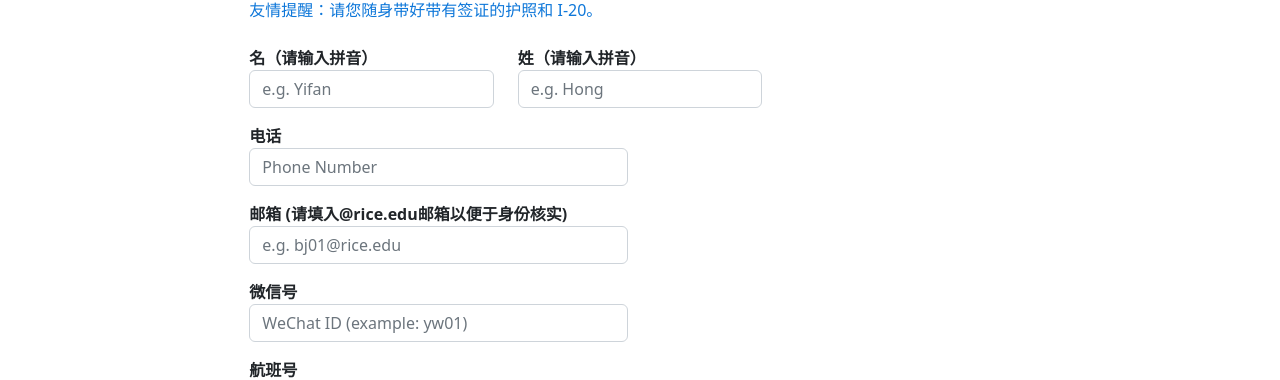
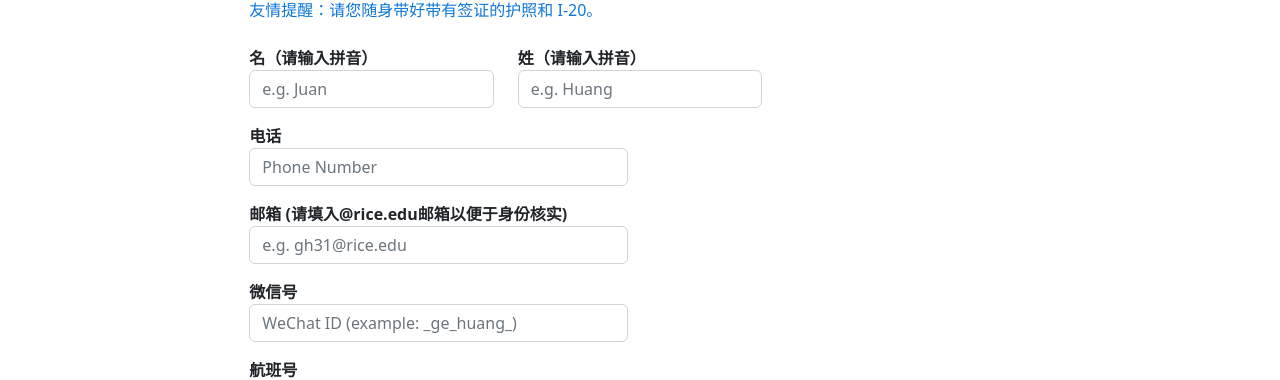
Before and after one commit to RCSSA/Freshmen-Airport-Pickup-Frontend, a React (Create React App) app in the folder airport-pickup/: page /studentregister in a window 1280 px wide. Shown: the part 305-685 px from the top of the page. Built offline with nearby package versions, Linux system fonts and the light colour scheme.

Commit message:
login & register & match & partial status wired up and tested

```diff
--- a/airport-pickup/src/App.js
+++ b/airport-pickup/src/App.js
@@ -22,6 +22,11 @@ function App() {
   const [volunteerLoggedIn, setVolunteerLoggedIn] = useState(false);
   const [status, setStatus] = useState(3);
   const [progress, setProgress] = useState(0);
+  const [studentName, setStudentName] = useState("");
+  // const [volName, setVolName] = useState("");
+  const [studentEmail, setStudentEmail] = useState("");
+  const [volEmail, setVolEmail] = useState("");
+
   return (
     <BrowserRouter>
       <BtnAppBar />
@@ -46,6 +51,7 @@ function App() {
               setVolunteerLoggedIn={setVolunteerLoggedIn}
               setStatus={setStatus}
               setProgress={setProgress}
+              setVolEmail={setVolEmail}
             />
           }
         ></Route>
@@ -65,7 +71,7 @@ function App() {
             // <RequireAuth user={volunteerLoggedIn}>
             //   <ChooseTimePage />
             // </RequireAuth>
-            <ChooseTimePage />
+            <ChooseTimePage volEmail={volEmail} />
           }
         ></Route>
         <Route
@@ -86,6 +92,8 @@ function App() {
               setStudentLoggedIn={setStudentLoggedIn}
               setStatus={setStatus}
               setProgress={setProgress}
+              setStudentName={setStudentName}
+              setStudentEmail={setStudentEmail}
             />
           }
         ></Route>
@@ -96,6 +104,8 @@ function App() {
               setStudentLoggedIn={setStudentLoggedIn}
               setStatus={setStatus}
               setProgress={setProgress}
+              setStudentName={setStudentName}
+              setStudentEmail={setStudentEmail}
             />
           }
         ></Route>
@@ -109,7 +119,11 @@ function App() {
             // <RequireAuth user={studentLoggedIn}>
             //   <StudentAllocatePage />
             // </RequireAuth>
-            <StudentAllocatePage progress={progress} />
+            <StudentAllocatePage
+              progress={progress}
+              studentEmail={studentEmail}
+              studentName={studentName}
+            />
           }
         ></Route>
       </Routes>
--- a/airport-pickup/src/pages/students/newStudentPage.js
+++ b/airport-pickup/src/pages/students/newStudentPage.js
@@ -27,11 +27,11 @@ export default function NewStudentPage(props) {
   dayjs.extend(utc);
   dayjs.extend(timezone);
   // America/Ojinaga
-  useEffect(()=>{
+  useEffect(() => {
     const getServerData = async () => {
       const dataFromServerHouston = {
         unix: 1687339343000,
-        timezone: "America/Ojinaga"
+        timezone: "America/Ojinaga",
       };
       const datetimeHouston = dayjs(dataFromServerHouston.unix).tz(
         dataFromServerHouston.timezone
@@ -39,7 +39,7 @@ export default function NewStudentPage(props) {
       setArriveTime(datetimeHouston);
     };
     void getServerData();
-  }, [])
+  }, []);
 
   // On submit form, send a request to google sheet
   const handleSubmit = (e) => {
@@ -72,10 +72,13 @@ export default function NewStudentPage(props) {
       .then((response) => response.json(data))
       .then((data) => {
         console.log(data);
-        if (data.found === true && data.confirmed === true){
+        if (data.status === true) {
           alert("登陆成功！");
-          setStudentLoggedIn(true);
-          navigate("/info");
+          props.setStudentLoggedIn(true);
+          props.setProgress(1);
+          props.setStudentName(firstName + " " + lastName);
+          props.setStudentEmail(email);
+          navigate("/studentallocate");
         } else {
           props.setStatus(2);
           navigate("/status");
@@ -121,26 +124,30 @@ export default function NewStudentPage(props) {
               <form className="needs-validation" onSubmit={handleSubmit}>
                 <div className="row form-row">
                   <div className="col-md-4 mb-3">
-                    <label htmlFor="validationCustom01" className="fw-bold">名（请输入拼音）</label>
+                    <label htmlFor="validationCustom01" className="fw-bold">
+                      名（请输入拼音）
+                    </label>
                     <input
                       type="text"
-                      pattern = "[A-Za-z]+"
+                      pattern="[A-Za-z]+"
                       className="form-control"
                       id="validationCustom01"
-                      placeholder="e.g. Yifan"
+                      placeholder="e.g. Juan"
                       onChange={(e) => setFirstName(e.target.value)}
                       required
                     />
                     <div className="valid-feedback">Looks good!</div>
                   </div>
                   <div className="col-md-4 mb-3">
-                    <label htmlFor="validationCustom02" className="fw-bold">姓（请输入拼音）</label>
+                    <label htmlFor="validationCustom02" className="fw-bold">
+                      姓（请输入拼音）
+                    </label>
                     <input
                       type="text"
-                      pattern = "[A-Za-z]+"
+                      pattern="[A-Za-z]+"
                       className="form-control"
                       id="validationCustom02"
-                      placeholder="e.g. Hong"
+                      placeholder="e.g. Huang"
                       onChange={(e) => setLastName(e.target.value)}
                       required
                     />
@@ -178,7 +185,7 @@ export default function NewStudentPage(props) {
                       type="email"
                       className="form-control"
                       id="email"
-                      placeholder="e.g. bj01@rice.edu"
+                      placeholder="e.g. gh31@rice.edu"
                       pattern=".+@rice.edu"
                       onChange={(e) => setEmail(e.target.value)}
                       required
@@ -199,7 +206,7 @@ export default function NewStudentPage(props) {
                       type="text"
                       className="form-control"
                       id="validationCustom05"
-                      placeholder="WeChat ID (example: yw01)"
+                      placeholder="WeChat ID (example: _ge_huang_)"
                       onChange={(e) => setWechat(e.target.value)}
                       required
                     />
@@ -231,7 +238,9 @@ export default function NewStudentPage(props) {
 
                 <div className="row">
                   <b>
-                    <legend className="col-form-label col-sm-2 pt-0">机场</legend>
+                    <legend className="col-form-label col-sm-2 pt-0">
+                      机场
+                    </legend>
                   </b>
                   <div className="col-sm-10">
                     <div className="form-check">
@@ -281,7 +290,10 @@ export default function NewStudentPage(props) {
                   </div>
                 </div>
                 <div className="d-flex justify-content-end">
-                  <button className="btn btn-info homepage-btn my-2" type="submit">
+                  <button
+                    className="btn btn-info homepage-btn my-2"
+                    type="submit"
+                  >
                     提交
                   </button>
                 </div>
--- a/airport-pickup/src/pages/students/studentAllocatePage.js
+++ b/airport-pickup/src/pages/students/studentAllocatePage.js
@@ -4,6 +4,9 @@ import ProgressStepper from "../../component/ProgressStepper";
 
 export default function StudentAllocatePage(props) {
   const navigate = useNavigate();
+  useEffect(() => {
+    console.log(props);
+  }, []);
   return (
     <div className="d-flex flex-column align-items-center full-width">
       <div className="mt-5 full-width pt-3">
@@ -13,9 +16,11 @@ export default function StudentAllocatePage(props) {
         <div className="col-12 col-lg-6 p-0 p-lg-5 pe-lg-2">
           <div className="full-width p-3 p-lg-5 card text-bg-light mt-3">
             <div className="fw-bold fs-5">新生信息</div>
-            <div>到达机场时间：</div>
+            <div>姓名：{props.studentName}</div>
+            <div>邮箱：{props.studentEmail}</div>
+            {/* <div>到达机场时间：</div>
             <div>机场：</div>
-            <div>航班号：</div>
+            <div>航班号：</div> */}
           </div>
         </div>
 
--- a/airport-pickup/src/pages/students/studentLogin.js
+++ b/airport-pickup/src/pages/students/studentLogin.js
@@ -38,7 +38,12 @@ export default function StudentLoginPage(props) {
             ? props.setProgress(1)
             : props.setProgress(2);
           setStudentLoggedIn(true);
-          navigate("/studentallocate");
+          props.setStudentName(firstName + " " + lastName);
+          props.setStudentEmail(email);
+          navigate("/studentallocate", {
+            email,
+            name: firstName + " " + lastName,
+          });
         } else {
           props.setStatus(2);
           navigate("/status");
@@ -62,7 +67,7 @@ export default function StudentLoginPage(props) {
                 pattern="[A-Za-z]+"
                 className="form-control"
                 id="validationCustom01"
-                placeholder="e.g. Yifan"
+                placeholder="e.g. Juan"
                 onChange={(e) => setFirstName(e.target.value)}
                 required
               />
@@ -77,7 +82,7 @@ export default function StudentLoginPage(props) {
                 pattern="[A-Za-z]+"
                 className="form-control"
                 id="validationCustom02"
-                placeholder="e.g. Hong"
+                placeholder="e.g. Huang"
                 onChange={(e) => setLastName(e.target.value)}
                 required
               />
@@ -89,7 +94,7 @@ export default function StudentLoginPage(props) {
             <input
               type="email"
               className="form-control"
-              placeholder="e.g. gh38@rice.edu"
+              placeholder="e.g. gh31@rice.edu"
               value={email}
               onChange={(e) => setEmail(e.target.value)}
             />
--- a/airport-pickup/src/pages/volunteers/Loginpage.js
+++ b/airport-pickup/src/pages/volunteers/Loginpage.js
@@ -32,12 +32,13 @@ export default function Loginpage(props) {
       .then((response) => response.json(data))
       .then((data) => {
         console.log(data);
-        if (data.found === true && data.confirmed === true){
+        if (data.found === true && data.confirmed === true) {
           alert("登陆成功！");
           setVolunteerLoggedIn(true);
+          props.setVolEmail(email);
           navigate("/info");
         } else {
-          if (data.found === true && data.confirmed === false){
+          if (data.found === true && data.confirmed === false) {
             props.setStatus(1);
             navigate("/status");
           } else {
@@ -56,26 +57,30 @@ export default function Loginpage(props) {
         <form className="mt-3 row" onSubmit={handleSubmit}>
           <div className="row form-row">
             <div className="col-md-4 mb-3">
-              <label htmlFor="validationCustom01" className="fw-bold">名（请输入拼音）</label>
+              <label htmlFor="validationCustom01" className="fw-bold">
+                名（请输入拼音）
+              </label>
               <input
                 type="text"
-                pattern = "[A-Za-z]+"
+                pattern="[A-Za-z]+"
                 className="form-control"
                 id="validationCustom01"
-                placeholder="e.g. Yifan"
+                placeholder="e.g. Juan"
                 onChange={(e) => setFirstName(e.target.value)}
                 required
               />
               <div className="valid-feedback">Looks good!</div>
             </div>
             <div className="col-md-4 mb-3">
-              <label htmlFor="validationCustom02" className="fw-bold">姓（请输入拼音）</label>
+              <label htmlFor="validationCustom02" className="fw-bold">
+                姓（请输入拼音）
+              </label>
               <input
                 type="text"
-                pattern = "[A-Za-z]+"
+                pattern="[A-Za-z]+"
                 className="form-control"
                 id="validationCustom02"
-                placeholder="e.g. Hong"
+                placeholder="e.g. Huang"
                 onChange={(e) => setLastName(e.target.value)}
                 required
               />
@@ -87,7 +92,7 @@ export default function Loginpage(props) {
             <input
               type="email"
               className="form-control"
-              placeholder="e.g. gh38@rice.edu"
+              placeholder="e.g. gh31@rice.edu"
               value={email}
               onChange={(e) => setEmail(e.target.value)}
               required
```
Also changed, not shown: airport-pickup/src/pages/volunteers/ChooseTimePage.js (+15 -5 lines), airport-pickup/src/pages/volunteers/Registerpage.js (+4 -3 lines), airport-pickup/src/pages/volunteers/TimeInfoPage.js (+7 -5 lines).
